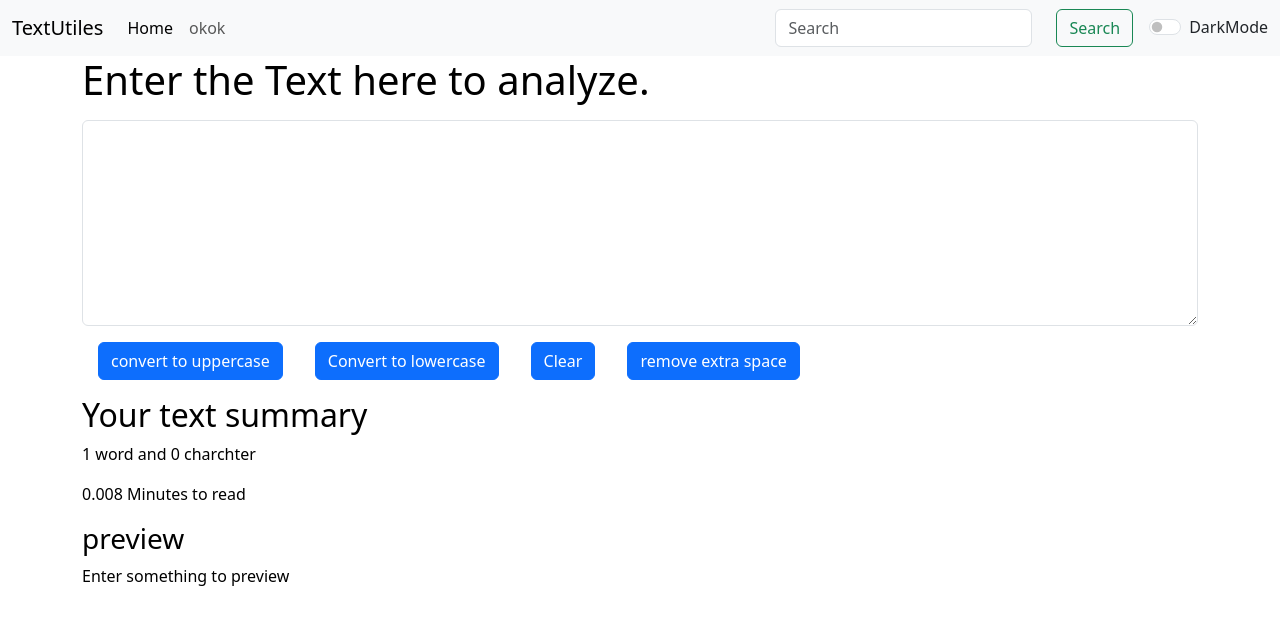
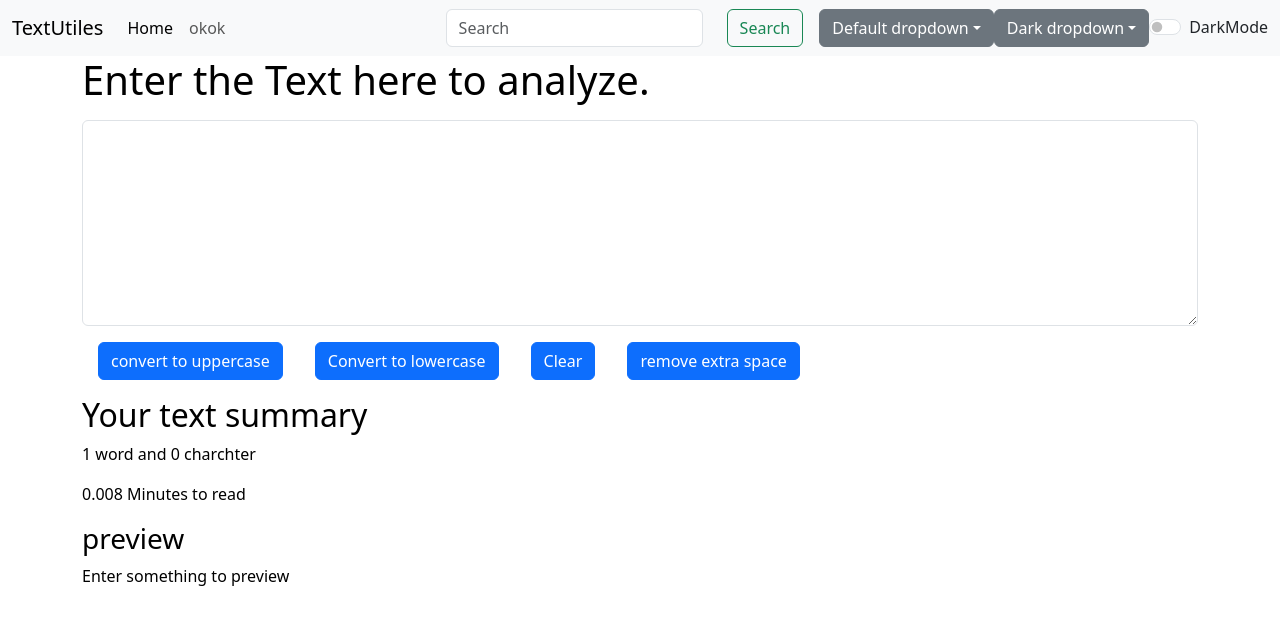
Before and after one commit to Ekansh-Bhushan/TextUtils, a React (Create React App) app in the folder project-app/: page / in a window 1280 px wide. Shown: the top 624 px of the page. Built offline with nearby package versions, Linux system fonts and the light colour scheme.

Commit message:
more theme option

```diff
--- a/project-app/src/Components/Navbar.js
+++ b/project-app/src/Components/Navbar.js
@@ -45,10 +45,36 @@ export default function Navbar(props) {
               Search
             </button>
           </form>
+          <div className="dropdown" data-bs-theme="light">
+            <button className="btn btn-secondary dropdown-toggle" type="button" id="dropdownMenuButtonLight" data-bs-toggle="dropdown" aria-expanded="false">
+              Default dropdown
+            </button>
+            <ul className="dropdown-menu" aria-labelledby="dropdownMenuButtonLight">
+              <li><a className="dropdown-item active" href="#">Action</a></li>
+              <li><a className="dropdown-item" href="#">Action</a></li>
+              <li><a className="dropdown-item" href="#">Another action</a></li>
+              <li><a className="dropdown-item" href="#">Something else here</a></li>
+              <li><hr className="dropdown-divider" /></li>
+              <li><a className="dropdown-item" href="#">Separated link</a></li>
+            </ul>
+          </div>
+
+          <div className="dropdown" data-bs-theme="dark">
+            <button className="btn btn-secondary dropdown-toggle" type="button" id="dropdownMenuButtonDark" data-bs-toggle="dropdown" aria-expanded="false">
+              Dark dropdown
+            </button>
+            <ul className="dropdown-menu" aria-labelledby="dropdownMenuButtonDark">
+              <li><a className="dropdown-item active" href="#">Action</a></li>
+              <li><a className="dropdown-item" href="#">Action</a></li>
+              <li><a className="dropdown-item" href="#">Another action</a></li>
+              <li><a className="dropdown-item" href="#">Something else here</a></li>
+              <li><hr className="dropdown-divider" /></li>
+              <li><a className="dropdown-item" href="#">Separated link</a></li>
+            </ul>
+          </div>
           <div
-            className={`form-check form-switch text-${
-              props.mode === "light" ? "dark" : "light"
-            }`}
+            className={`form-check form-switch text-${props.mode === "light" ? "dark" : "light"
+              }`}
           >
             <input
               className={`form-check-input text-${props.mode}`}
```
